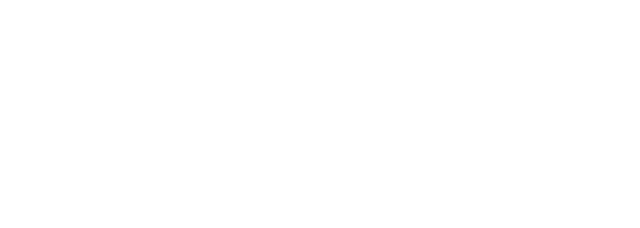
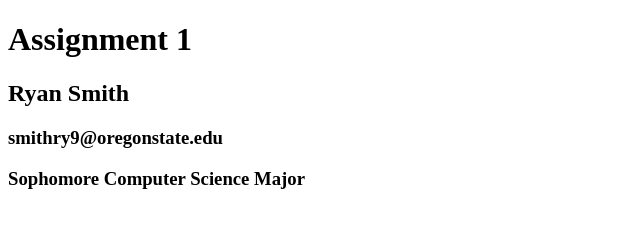
Before and after one commit to Smithry9/Smithry9.github.io, a plain HTML site: page index.html in a window 1280 px wide. Shown: the whole page, without its empty margins (0-640 px from the left). Drawn offline with Linux system fonts and the light colour scheme.

Commit message:
Added more information to the site

```diff
--- a/index.html
+++ b/index.html
@@ -3,7 +3,12 @@
 <html lang="en" xmlns="http://www.w3.org/1999/xhtml">
 <head>
     <meta charset="utf-8" />
-    <title></title>
+    <title>Assignment1</title>
+    <h1>Assignment 1</h1>
+    <h2>Ryan Smith</h2>
+    <h3>smithry9@oregonstate.edu</h3>
+    <h3>Sophomore Computer Science Major</h3>
+
 </head>
 <body>
 
```
